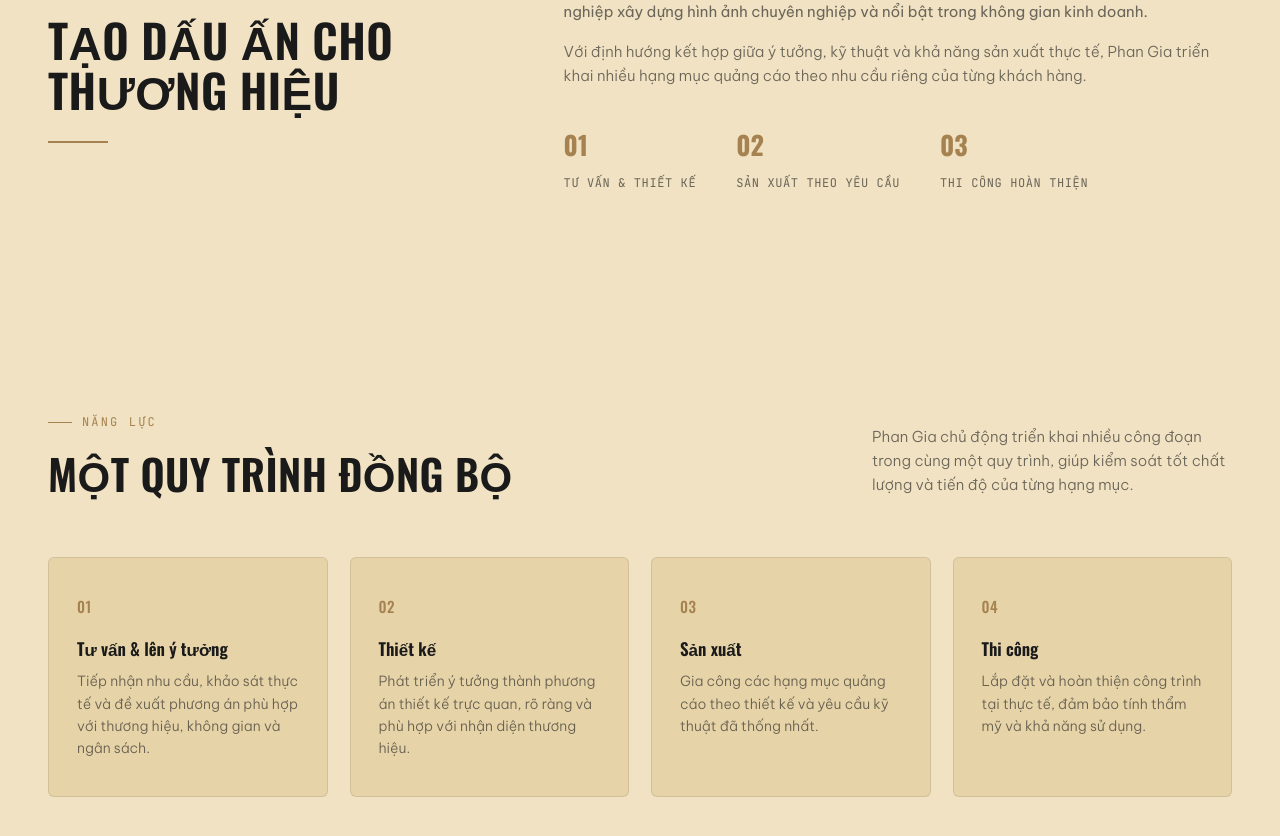
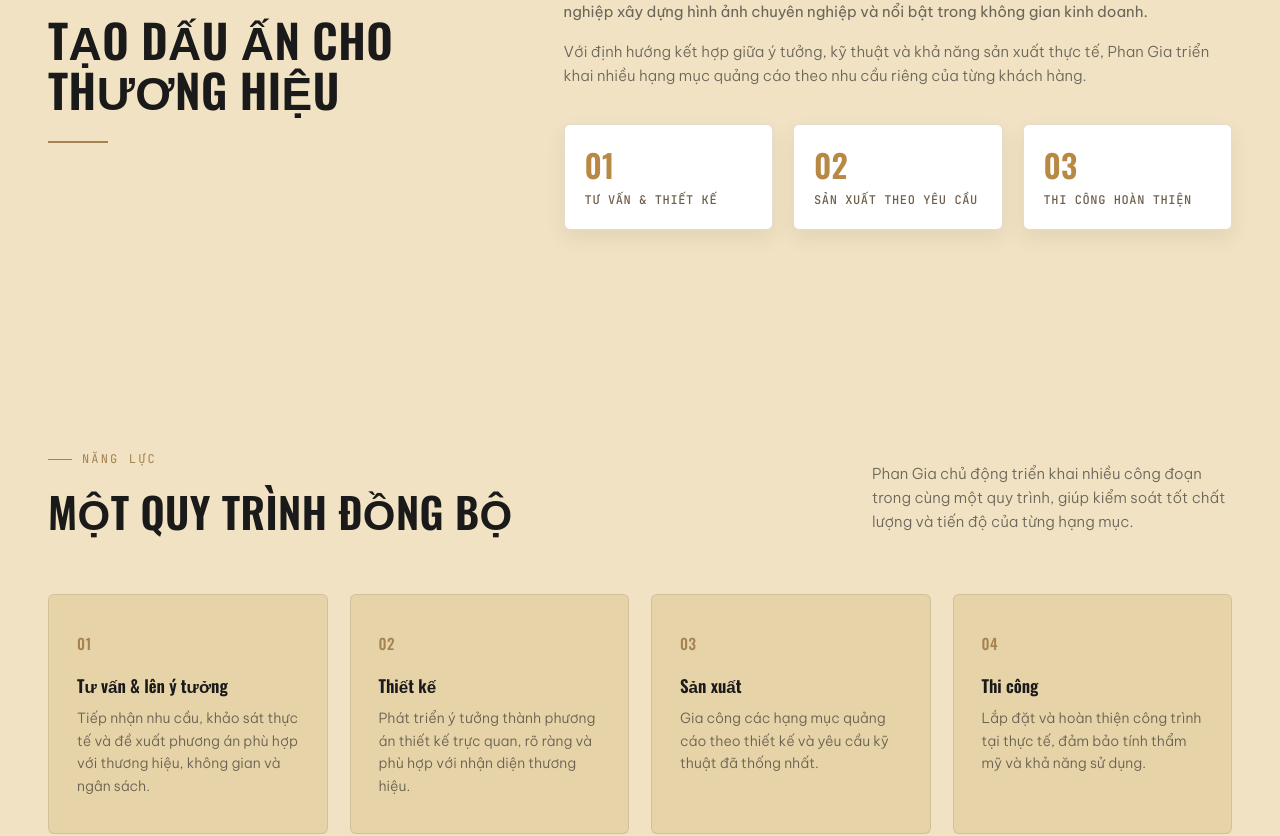
Before and after one commit to tranduongtrungtin/phan-gia-website, a Next.js app: page / in a window 1280 px wide. Shown: the part 876-1712 px from the top of the page. Built offline with nearby package versions, Linux system fonts and the light colour scheme; no server answers; the database is empty.

Commit message:
fix: đồng bộ màu nền hero với body (--paper-2)

```diff
--- a/src/app/globals.css
+++ b/src/app/globals.css
@@ -77,7 +77,7 @@
   padding:6px 10px;
   box-shadow:0 4px 16px rgba(0,0,0,0.06);
 }
-.logo-img{height:36px;display:block;}
+.logo-img{height:60px;display:block;}
 .header nav{display:flex;gap:40px;}
 .header nav a{
   font-family:'Be Vietnam Pro',sans-serif;font-weight:500;font-size:14px;
@@ -105,7 +105,7 @@
   background:
     radial-gradient(circle at 18% 24%, rgba(201,163,106,0.10), transparent 40%),
     radial-gradient(circle at 82% 70%, rgba(138,90,58,0.08), transparent 45%),
-    linear-gradient(180deg,#f0dbb0 0%, #e6d3a8 100%);
+    linear-gradient(180deg,#f0dbb0 0%, var(--paper-2) 100%);
 }
 .hero-content{
   max-width:1280px;margin:0 auto;
@@ -157,6 +157,7 @@
 /* ============ GENERIC SECTION SPACING ============ */
 .intro, .capabilities, .services, .projects{
   padding:110px 48px;max-width:1280px;margin:0 auto;
+  background:transparent;
 }
 .section-heading{
   display:flex;justify-content:space-between;align-items:flex-end;gap:40px;margin-bottom:60px;flex-wrap:wrap;
@@ -174,7 +175,59 @@
 .intro-points > div{display:flex;flex-direction:column;gap:8px;}
 .intro-points strong{font-family:'Oswald',sans-serif;font-size:26px;color:var(--marigold-dim);}
 .intro-points span{font-family:'JetBrains Mono',monospace;font-size:12px;letter-spacing:.05em;text-transform:uppercase;color:var(--text-soft);}
+.intro-points{
+  display:grid;
+  grid-template-columns:repeat(3,1fr);
+  gap:20px;
+  margin-top:36px;
+  width:100%;
+}
 
+.intro-points > div{
+  min-width:0;
+  padding:24px 20px 20px;
+  background:#ffffff;
+  border:1px solid rgba(165,130,79,0.28);
+  border-radius:6px;
+  display:flex;
+  flex-direction:column;
+  gap:10px;
+  transition:.25s ease;
+  box-shadow:0 8px 20px rgba(70,50,20,0.08);
+}
+
+.intro-points > div:hover{
+  transform:translateY(-3px);
+  border-color:#b88945;
+  box-shadow:0 14px 28px rgba(70,50,20,0.14);
+}
+
+.intro-points strong{
+  font-family:'Oswald',sans-serif;
+  font-size:32px;
+  font-weight:600;
+  line-height:1;
+  color:#b88945;
+}
+
+.intro-points span{
+  font-family:'JetBrains Mono',monospace;
+  font-size:12px;
+  font-weight:500;
+  letter-spacing:.05em;
+  text-transform:uppercase;
+  line-height:1.5;
+  color:#6f604c;
+}
+
+.intro-point-image{
+  width:100%;
+  height:110px;
+  object-fit:cover;
+  display:block;
+  margin-top:6px;
+  border-radius:4px;
+}
 /* ============ CAPABILITIES ============ */
 .capability-grid{display:grid;grid-template-columns:repeat(4,1fr);gap:22px;}
 .capability-card{
@@ -254,7 +307,7 @@
 .contact-outline-button{border:1px solid var(--line-dark);color:var(--ink);}
 .contact-outline-button:hover{border-color:var(--marigold-dim);color:var(--marigold-dim);}
 .contact-box{
-  background:var(--ink);color:var(--paper-2);padding:40px 34px;border-radius:6px;
+  background:#3f3428;color:var(--paper-2);padding:40px 34px;border-radius:6px;
   display:flex;flex-direction:column;gap:8px;
   box-shadow:0 20px 40px rgba(0,0,0,0.15);
 }
--- a/src/app/page.tsx
+++ b/src/app/page.tsx
@@ -187,23 +187,20 @@
             <p>{introText2}</p>
 
             <div className="intro-points">
-              {introPoints.map((point, i) => (
-                <div key={i}>
+              {introPoints.map((point, index) => (
+  <div key={index}>
+    <strong>{String(index + 1).padStart(2, '0')}</strong>
+    <span>{point.text}</span>
+
     {point.image && (
       <img
         src={point.image}
         alt={point.text}
-                      style={{
-                        width: '100%',
-                        height: '90px',
-                        objectFit: 'cover',
-                        marginBottom: '10px',
-                      }}
+        className="intro-point-image"
       />
     )}
-                  <strong>{String(i + 1).padStart(2, '0')}</strong>
-                  <span>{point.text}</span>
   </div>
+
               ))}
             </div>
           </div>
```
Also changed, not shown: src/app/admin/menu/actions.ts (+6 -3 lines), public/images/logo-205x120.png (added). Lines whose indentation alone changed are shown as unchanged.
